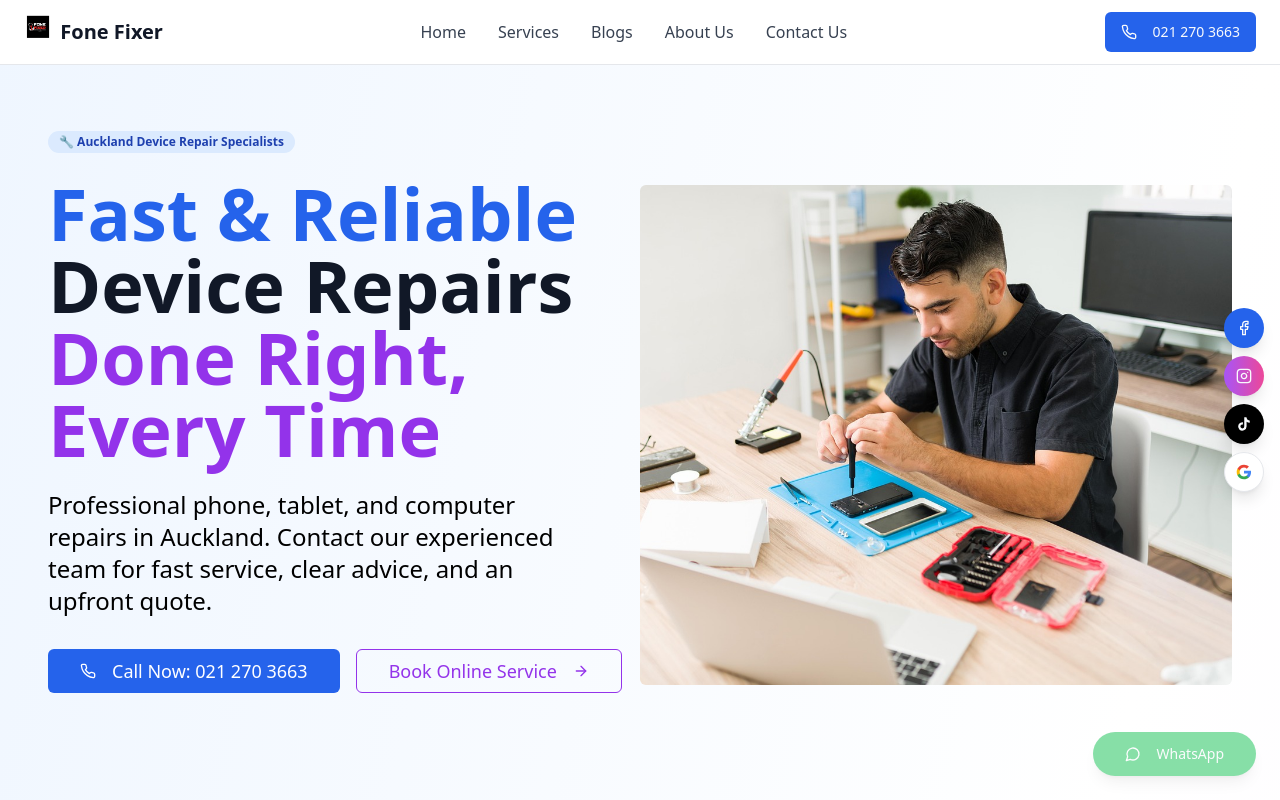
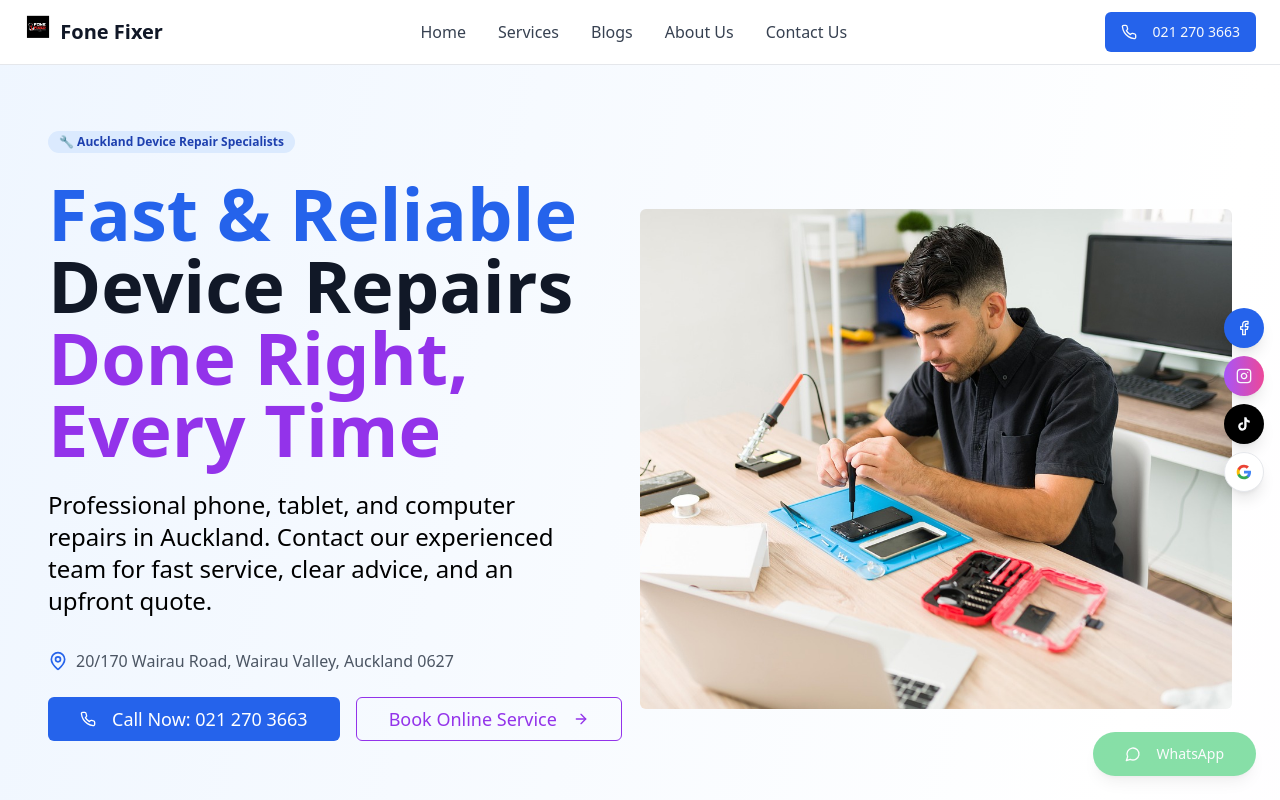
Before and after one commit to fixmastersnz/fonefixer, a Next.js app: page / in a window 1280 px wide. Shown: the top 800 px of the page. Built offline with nearby package versions, Linux system fonts and the light colour scheme.

Commit message:
Update page.tsx

```diff
--- a/app/page.tsx
+++ b/app/page.tsx
@@ -186,6 +186,10 @@ export default function HomePage() {
               <p className="text-xl md:text-2xl text-black mb-8 max-w-3xl">
                 Professional phone, tablet, and computer repairs in Auckland. Contact our experienced team for fast service, clear advice, and an upfront quote.
               </p>
+              <div className="flex items-center gap-2 text-gray-600 mb-6">
+  <MapPin className="h-5 w-5 text-blue-600 shrink-0" />
+  <span>20/170 Wairau Road, Wairau Valley, Auckland 0627</span>
+</div>
               <div className="flex flex-col sm:flex-row gap-4 items-start mb-12">
                 <Button asChild size="lg" className="bg-blue-600 hover:bg-blue-700 text-white px-8 py-4 text-lg">
                   <a href="tel:021 270 3663">
```
